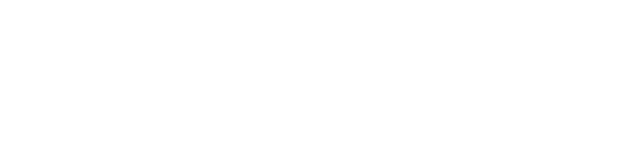
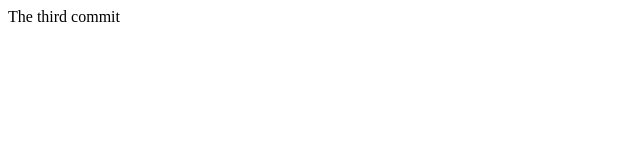
Before and after one commit to vannguyen0608/t3h_learn_github, a plain HTML site: page index.html in a window 1280 px wide. Shown: the whole page, without its empty margins (0-640 px from the left). Drawn offline with Linux system fonts and the light colour scheme.

Commit message:
The third commit

```diff
--- a/index.html
+++ b/index.html
@@ -8,5 +8,6 @@
 </head>
 <body>
     <script src="main.js"></script>
+    The third commit
 </body>
 </html>
```
